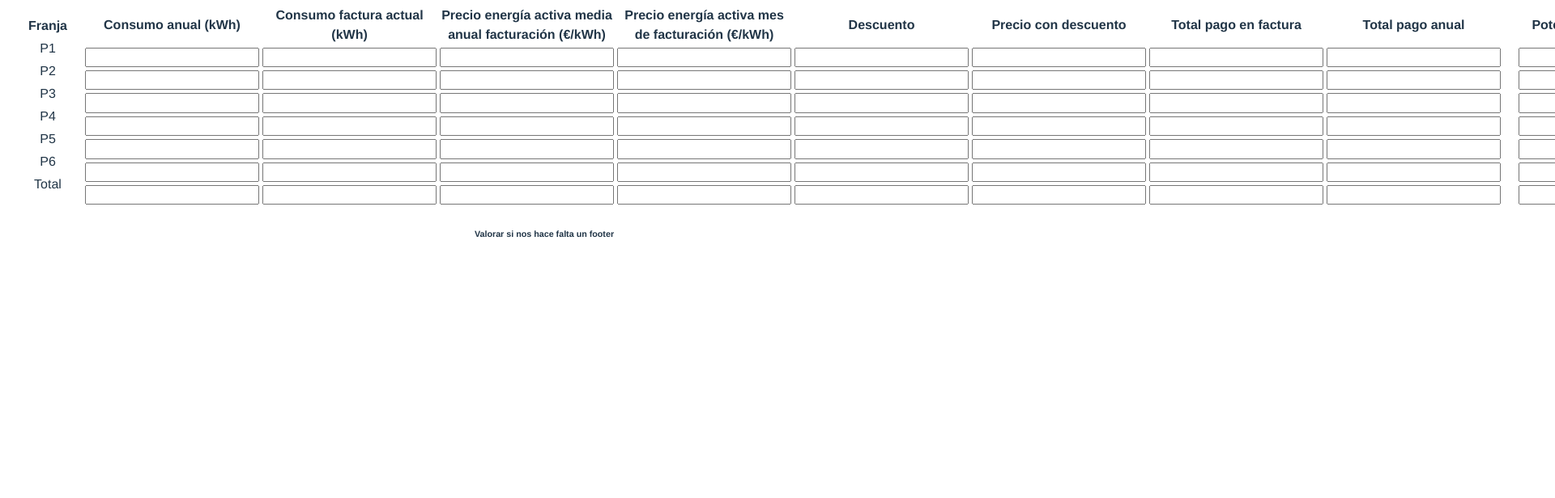
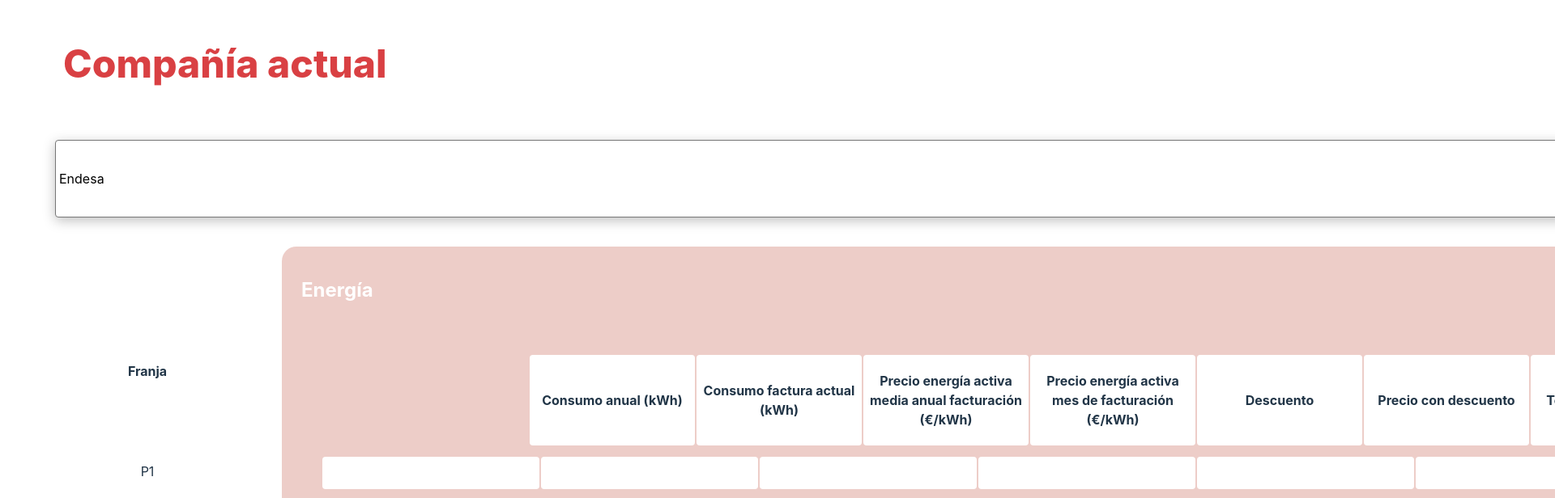
Before and after one commit to Desafio-TheBridge-Grupo3/Fullstack-CLIENT, a React (Vite) app in the folder client/: page / in a window 1280 px wide. Shown: the part 200-816 px from the top of the page at 81% size, 1920 px wide, since content can reach past the window. Built offline with nearby package versions, Linux system fonts and the light colour scheme.

Commit message:
estilos tabla cliente

```diff
--- a/client/src/components/Main/Main.jsx
+++ b/client/src/components/Main/Main.jsx
@@ -6,7 +6,7 @@ const Main = () => {
   return (
     <>
       <TablaCliente/>
-
+      {/* <Oferta/> */}
     </>
   )
 };
--- a/client/src/components/Main/TablaCliente/Energia/Energia.jsx
+++ b/client/src/components/Main/TablaCliente/Energia/Energia.jsx
@@ -3,22 +3,24 @@ import React from "react";
 const Energia = () => {
   return (
     <>
-      <table>
+    <section className="enpt">
+      <h2>Energía</h2>
+      <table className="tablas">
         <tr>
-          <th>Consumo anual (kWh)</th>
-          <th>Consumo factura actual (kWh)
+          <th className="th1">Consumo anual (kWh)</th>
+          <th className="th1">Consumo factura actual (kWh)
           </th>
-          <th>Precio energía activa media anual facturación (€/kWh)
+          <th className="th1">Precio energía activa media anual facturación (€/kWh)
           </th>
-          <th>Precio energía activa mes de facturación (€/kWh)
-</th>
-          <th>Descuento</th>
-          <th>Precio con descuento
-</th>
-          <th>Total pago en factura
-</th>
-          <th>Total pago anual
-</th>
+          <th className="th1">Precio energía activa mes de facturación (€/kWh)
+          </th>
+          <th className="th1">Descuento</th>
+          <th className="th1">Precio con descuento
+          </th>
+          <th className="th1">Total pago en factura
+          </th>
+          <th className="th1">Total pago anual
+          </th>
         </tr>
         <tr>
           <td><input type="text" /></td>
@@ -91,6 +93,7 @@ const Energia = () => {
           <td><input type="text" /></td>
         </tr>
       </table>
+      </section>
     </>
   );
 };
--- a/client/src/components/Main/TablaCliente/Franja/Franja.jsx
+++ b/client/src/components/Main/TablaCliente/Franja/Franja.jsx
@@ -4,8 +4,10 @@ import React from "react";
 const Franja = () => {
   return (
     <>
-      <table>
-        <th>Franja</th>
+      <section className="spare">
+      <h2 className="hidden">Spare</h2>
+        <table className="tablas">
+          <th className="th1">Franja</th>
           <tr>
             <td>P1</td>
           </tr>
@@ -28,6 +30,7 @@ const Franja = () => {
             <td>Total</td>
           </tr>
         </table>
+      </section>
     </>
   )
 };
--- a/client/src/components/Main/TablaCliente/Potencia/Potencia.jsx
+++ b/client/src/components/Main/TablaCliente/Potencia/Potencia.jsx
@@ -3,17 +3,19 @@ import React from "react";
 const Potencia = () => {
   return (
     <>
-    <table>
+    <section className="enpt">
+      <h2>Potencia</h2>
+    <table className="tablas">
       <tr>
-        <th>Potencia facturada (kW)
+        <th className="th1">Potencia facturada (kW)
 </th>
-        <th>Precios potencia (€/kWh/dia)
+        <th className="th1">Precios potencia (€/kWh/dia)
 </th>
-        <th>Descuento</th>
-        <th>Precio con descuento</th>
-        <th>Total pago en factura
+        <th className="th1">Descuento</th>
+        <th className="th1">Precio con descuento</th>
+        <th className="th1">Total pago en factura
 </th>
-        <th>Total pago anual
+        <th className="th1">Total pago anual
 </th>
       </tr>
       <tr>
@@ -73,6 +75,7 @@ const Potencia = () => {
         <td><input type="text" /></td>
       </tr>
     </table>
+    </section>
     </>
   )
 };
--- a/client/src/components/Main/TablaCliente/TablaCliente.jsx
+++ b/client/src/components/Main/TablaCliente/TablaCliente.jsx
@@ -6,11 +6,23 @@ import Potencia from "./Potencia"
 const TablaCliente = () => {
   return (
     <>
-    <div className="tabla1">
-      <Franja />
-      <Energia />
-      <Potencia />
-      </div>
+      <section>
+        <h1 className="tituloTabla">Compañía actual</h1>
+        <article>
+          <select className="compañia" name="compañia" id="compañia">
+            <option value="endesa">Endesa</option>
+            <option value="iberdrola">Iberdrola</option>
+            <option value="naturgy">Naturgy</option>
+            <option value="acciona">Acciona</option>
+
+          </select>
+        </article>
+        <article className="tabla1">
+          <Franja />
+          <Energia />
+          <Potencia />
+        </article>
+      </section>
     </>
   )
 };
--- a/client/src/styles/components/_Energia.scss
+++ /dev/null
@@ -1 +0,0 @@
-@import '../utils/variables.scss';
--- a/client/src/styles/components/_Franja.scss
+++ b/client/src/styles/components/_Franja.scss
@@ -1 +1,14 @@
 @import '../utils/variables.scss';
+
+.hidden{
+        visibility: hidden;
+}
+
+.spare{
+        display: flex;
+        padding: 24px;
+        flex-direction: column;
+        align-items: flex-start;
+        gap: 24px;
+        border-radius: 18px;
+}
--- a/client/src/styles/components/_Potencia.scss
+++ /dev/null
@@ -1 +0,0 @@
-@import '../utils/variables.scss';
--- a/client/src/styles/components/_TablaCliente.scss
+++ b/client/src/styles/components/_TablaCliente.scss
@@ -6,3 +6,82 @@
     align-items: center;
     gap: 16px;
 }
+
+.enpt {
+    display: flex;
+    padding: 24px;
+    flex-direction: column;
+    align-items: flex-start;
+    gap: 24px;
+    border-radius: 18px;
+    background: $lgred;
+
+}
+
+h2 {
+    color: $white;
+    text-align: center;
+    font-size: 24px;
+    font-style: normal;
+    font-weight: 700;
+    line-height: 20px;
+}
+
+.th1 {
+    width: 188px;
+    height: 96px;
+    padding: 8px;
+    align-items: center;
+    gap: 8px;
+    border-radius: 4px;
+    background: var(--common-surface-default, $white);
+}
+
+.tablas {
+    display: flex;
+    padding: 24px;
+    flex-direction: column;
+    justify-content: flex-end;
+    align-items: center;
+    gap: 24px;
+    grid-gap: 10px 10px;
+    grid-column-gap: 10px;
+}
+
+td {
+    width: 160px;
+    padding: 8px;
+    align-items: center;
+    gap: 8px;
+    border-radius: 4px;
+    background: $white;
+}
+
+input {
+    border: none;
+}
+
+.compañia {
+    display: flex;
+    width: 2634px;
+    height: 96px;
+    justify-content: center;
+    align-items: center;
+    border-radius: 4px;
+    background: $white;
+    box-shadow: 0px 4px 15px 0px rgba(0, 0, 0, 0.25);
+    margin: 36px;
+}
+
+.tituloTabla{
+    color: $red;
+font-size: 48px;
+font-weight: 800;
+line-height: 56px;
+display: flex;
+width: 2650px;
+height: 96px;
+padding: 10px;
+align-items: center;
+margin: 36px;
+}
--- a/client/src/styles/styles.scss
+++ b/client/src/styles/styles.scss
@@ -1,2 +1,3 @@
 @import './views/App';
-@import './components/TablaCliente'
+@import './components/TablaCliente';
+@import './components/Franja'
--- a/client/src/styles/utils/variables.scss
+++ b/client/src/styles/utils/variables.scss
@@ -2,3 +2,4 @@ $white:#FFFFFF;
 $gray:#F0F0F0;
 $lgred:#EDCDC8;
 $text:#667080;
+$red: #D94043;
--- a/client/src/styles/views/_App.scss
+++ b/client/src/styles/views/_App.scss
@@ -5,5 +5,4 @@
     text-align: center;
     margin:5px auto;
     min-height: 100vh;
-    font-family:'Franklin Gothic Medium', 'Arial Narrow', Arial, sans-serif;
 }
```
Lines whose indentation alone changed are shown as unchanged.
